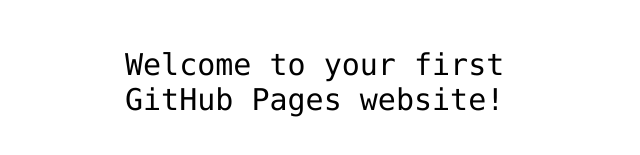
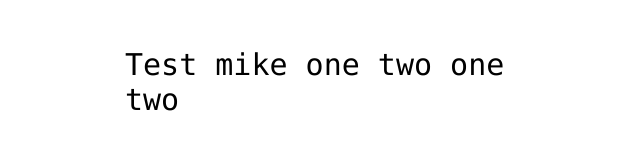
Before and after one commit to johndoeentjava/hello-world, a plain HTML site: page index.html in a window 1280 px wide. Shown: the part 341-496 px from the top of the page, without its empty margins (315-955 px from the left). Drawn offline with Linux system fonts and the light colour scheme.

Commit message:
testing only

```diff
--- a/index.html
+++ b/index.html
@@ -3,7 +3,7 @@
 <html>
 <head>
   <meta http-equiv="Content-Type" content="text/html; charset=utf-8"/>
-  <title>my-first-website</title>
+  <title>Test 00</title>
   <LINK href="styles.css" rel="stylesheet" type="text/css">
 </head>
 
@@ -12,7 +12,7 @@
 <img src="https://octodex.github.com/images/daftpunktocat-thomas.gif" id="octocat" alt="octocat-gif" />
 
 <!-- Change this code here by copy and pasting your template on line 15 -->
-<p>Welcome to your first GitHub Pages website!</p>
+<p>Test mike one two one two</p>
 
 </body>
 </html>
```
